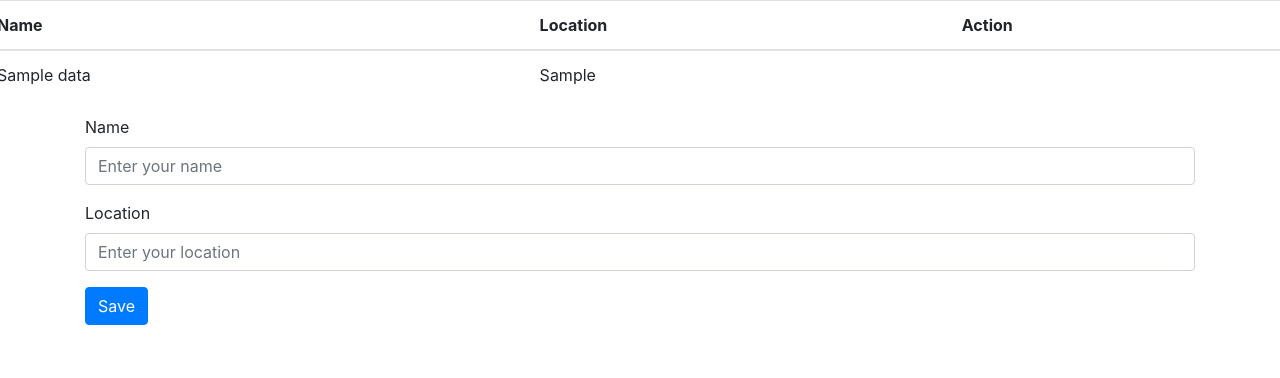
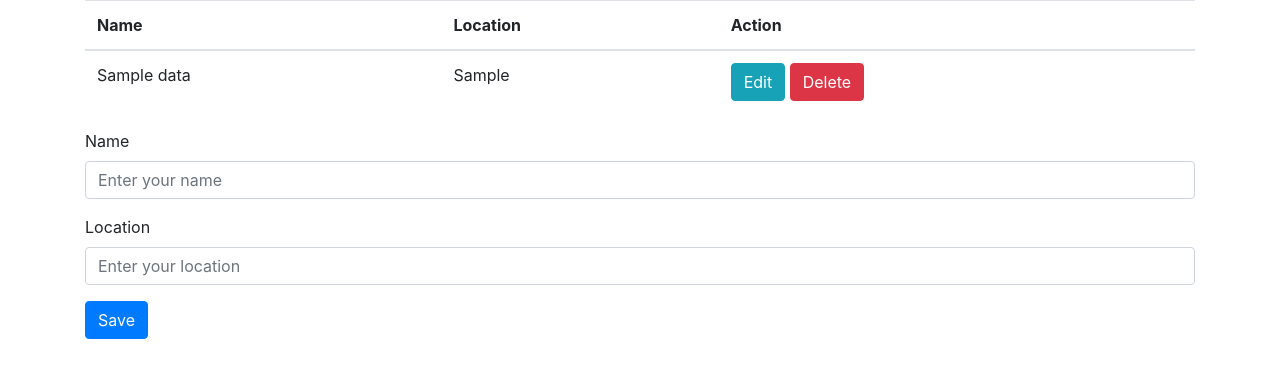
Before and after one commit to ChristopherBeards/php-crud, a PHP site: the page made by index.php in a window 1280 px wide. Shown: the top 378 px of the page. Run offline with PHP 8.4, Linux system fonts and the light colour scheme; tables that the repository leaves empty or names only in its code hold one stand-in row (values such as "Sample post").

Commit message:
Edit and Delete buttons added

```diff
--- a/index.php
+++ b/index.php
@@ -19,12 +19,10 @@
   # Query the DB
   $result = $mysqli->query("SELECT * FROM data");
 
-  # Print the data
-  // pre_r($result->fetch_assoc());
-
   ?>
 
   <div class="row justify-content-center">
+    <div class="container">
       <table class="table">
         <thead>
           <tr>
@@ -39,10 +37,20 @@
           <tr>
             <td><?php echo $row['name']; ?></td>
             <td><?php echo $row['location']; ?></td>
-          <td></td>
+            <td>
+              <a href="index.php?edit=<?php echo $row['id']; ?>"
+                class="btn btn-info">
+                Edit
+              </a>
+              <a href="process.php?edit=<?php echo $row['id']; ?>"
+                class="btn btn-danger">
+                Delete
+              </a>
+            </td>
           </tr>
       <?php endwhile; ?>
       </table>
+    </div>
   </div>
 
 <?php
```
Lines whose indentation alone changed are shown as unchanged.
